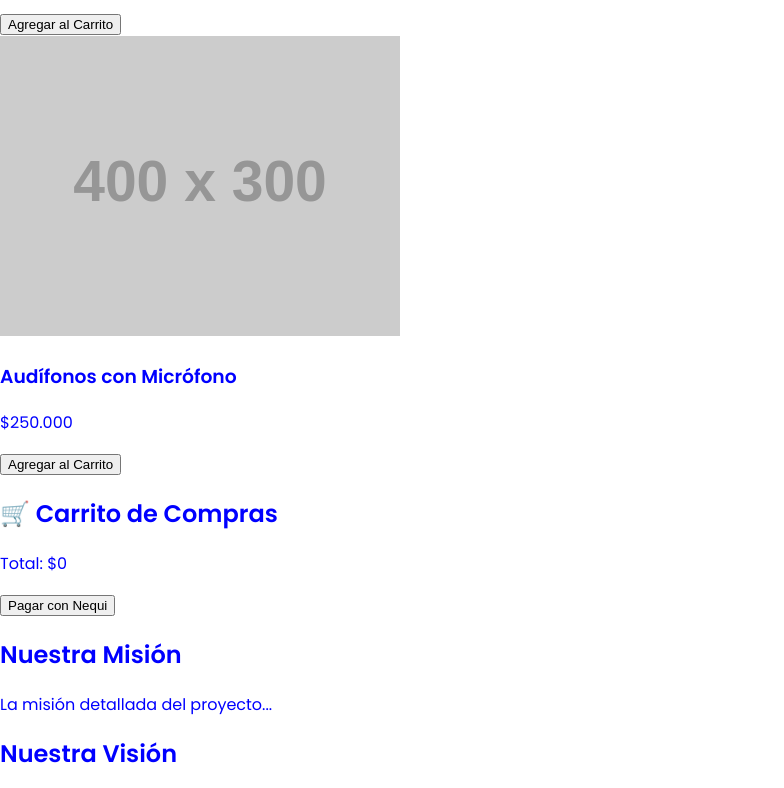
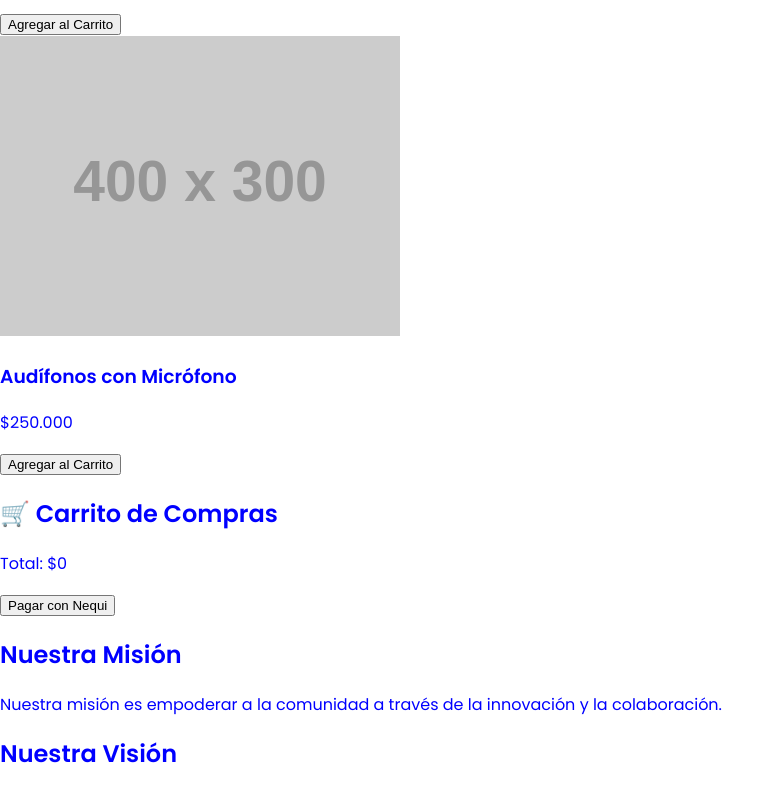
Before and after one commit to Yosoy7777777/libra, a plain HTML site: page index.html in a window 1280 px wide. Shown: the part 2000-2788 px from the top of the page, without its empty margins (0-784 px from the left). Drawn offline with Linux system fonts and the light colour scheme; placeholder pictures from the web are drawn by us.

Commit message:
index.html

```diff
--- a/index.html
+++ b/index.html
@@ -17,7 +17,7 @@
         <div class="mission-vision">
             <div class="text-block">
                 <h3>Misión</h3>
-                <p>Nuestra misión es empoderar a la comunidad a través de la innovación y la colaboración.</p>
+
             </div>
             <div class="text-block">
                 <h3>Visión</h3>
@@ -55,7 +55,7 @@
 
         <section id="mision" class="content-section">
             <h2>Nuestra Misión</h2>
-            <p>La misión detallada del proyecto...</p>
+            <p>Nuestra misión es empoderar a la comunidad a través de la innovación y la colaboración.</p>
         </section>
 
         <section id="vision" class="content-section">
```
